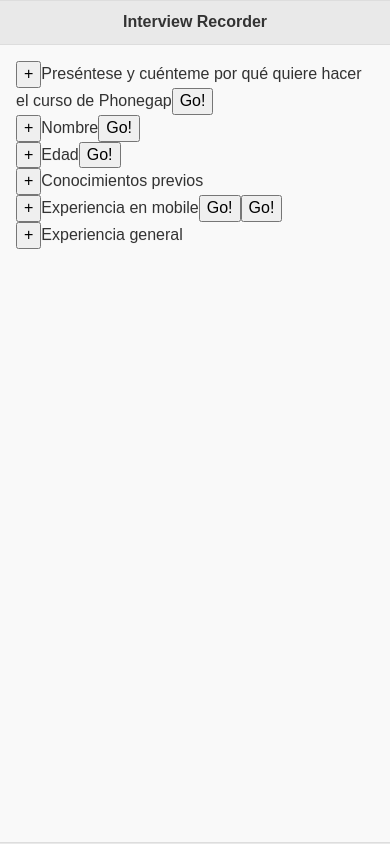
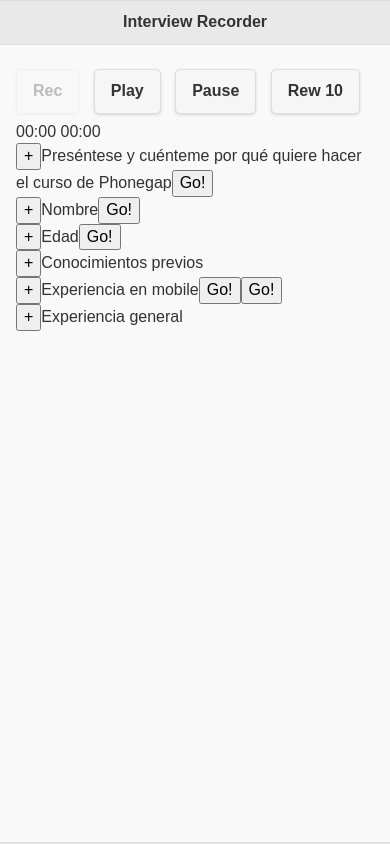
Before and after one commit to codenautas/interview-recorder, a website: page irec/www/index.html in a window 390 px wide. Drawn offline with Linux system fonts and the light colour scheme; some packages are replaced by stand-ins of ours.

Commit message:
agrego los botones para ver

```diff
--- a/irec/www/index.html
+++ b/irec/www/index.html
@@ -17,8 +17,16 @@
       </div>
       <div data-role="content">
         <div style="text-align:left">
-        <div id="guia">
-        </div>
+          <div id=main_buttons>
+            <button id="rec"   data-inline="true" disabled=true>Rec</button>
+            <button id="play"  data-inline="true">Play</button>
+            <button id="pause" data-inline="true">Pause</button>
+            <button id="rew10" data-inline="true">Rew 10</button>
+            <span id=currentTime>00:00</span>
+            <span id=totalTime>00:00</span>
+          </div>
+          <div id="guia">
+          </div>
         </div>
       </div>
       <div data-role="footer" data-position="fixed">
```
